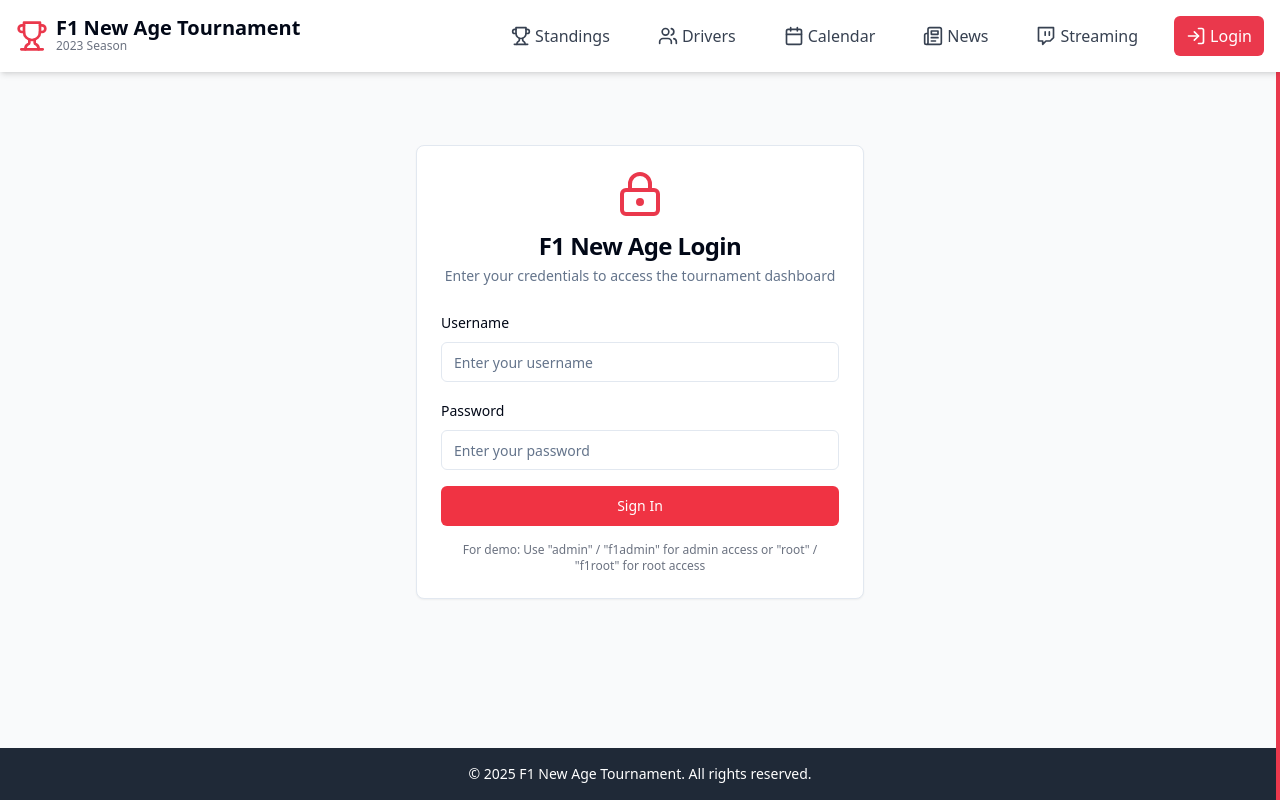
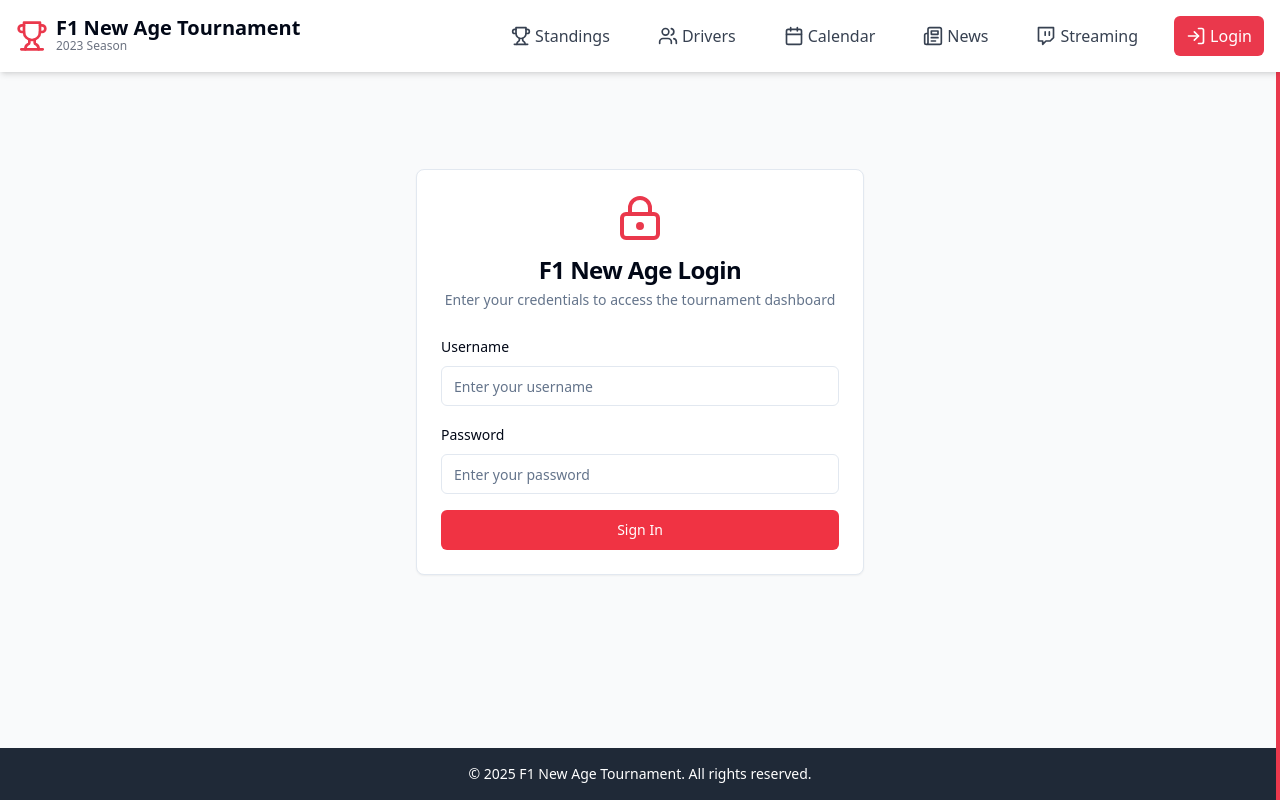
Before and after one commit to drussodev/f1-new-age-dashboard, a React (Vite) app: page /login in a window 1280 px wide. Built offline with nearby package versions, Linux system fonts and the light colour scheme.

Commit message:
Remove login page description
Removes the description text from the login page.

```diff
--- a/src/pages/Login.tsx
+++ b/src/pages/Login.tsx
@@ -77,9 +77,6 @@ const Login = () => {
               <Button type="submit" className="w-full">
                 Sign In
               </Button>
-              <p className="text-xs text-center text-gray-500 mt-4">
-                For demo: Use "admin" / "f1admin" for admin access or "root" / "f1root" for root access
-              </p>
               {isRoot && (
                 <div className="text-center mt-4">
                   <Link to="/accounts" className="text-sm text-f1-red hover:underline">
```
